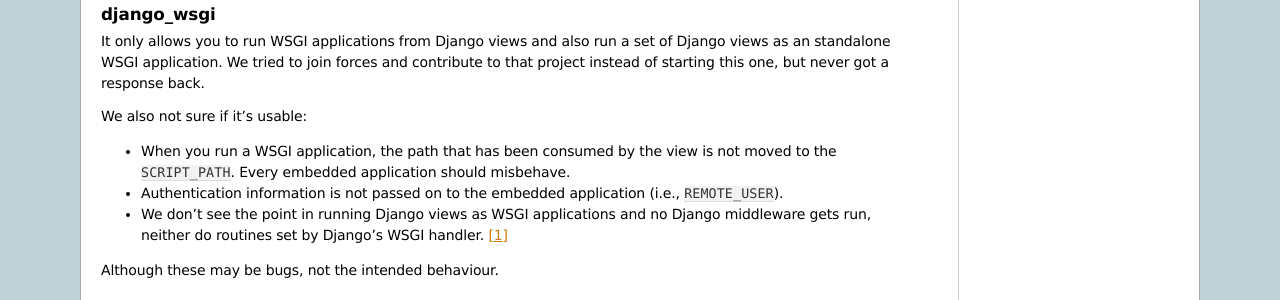
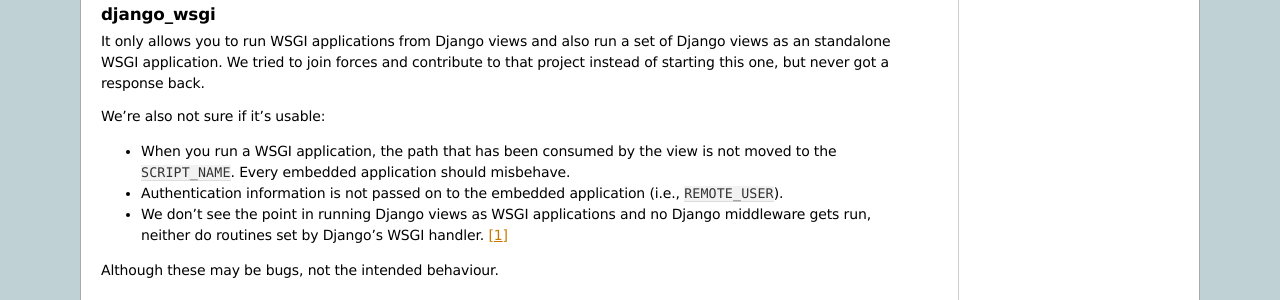
Before and after one commit to 2degrees/django-wsgi, a Sphinx documentation site: the page built from docs/source/about.rst, in a window 1280 px wide. Shown: the part 1197-1497 px from the top of the page. Built offline with Sphinx 7.4.7, drawn with Linux system fonts in a browser that asks for light colours; a script that is not in the unit is left out.

Commit message:
More typos fixed

```diff
--- a/docs/source/about.rst
+++ b/docs/source/about.rst
@@ -108,10 +108,10 @@
 and contribute to that project instead of starting this one, but never got
 a response back.
 
-We also not sure if it's usable:
+We're also not sure if it's usable:
 
 - When you run a WSGI application, the path that has been consumed by the view
-  is not moved to the ``SCRIPT_PATH``. Every embedded application should
+  is not moved to the ``SCRIPT_NAME``. Every embedded application should
   misbehave.
 - Authentication information is not passed on to the embedded application
   (i.e., ``REMOTE_USER``).
```
